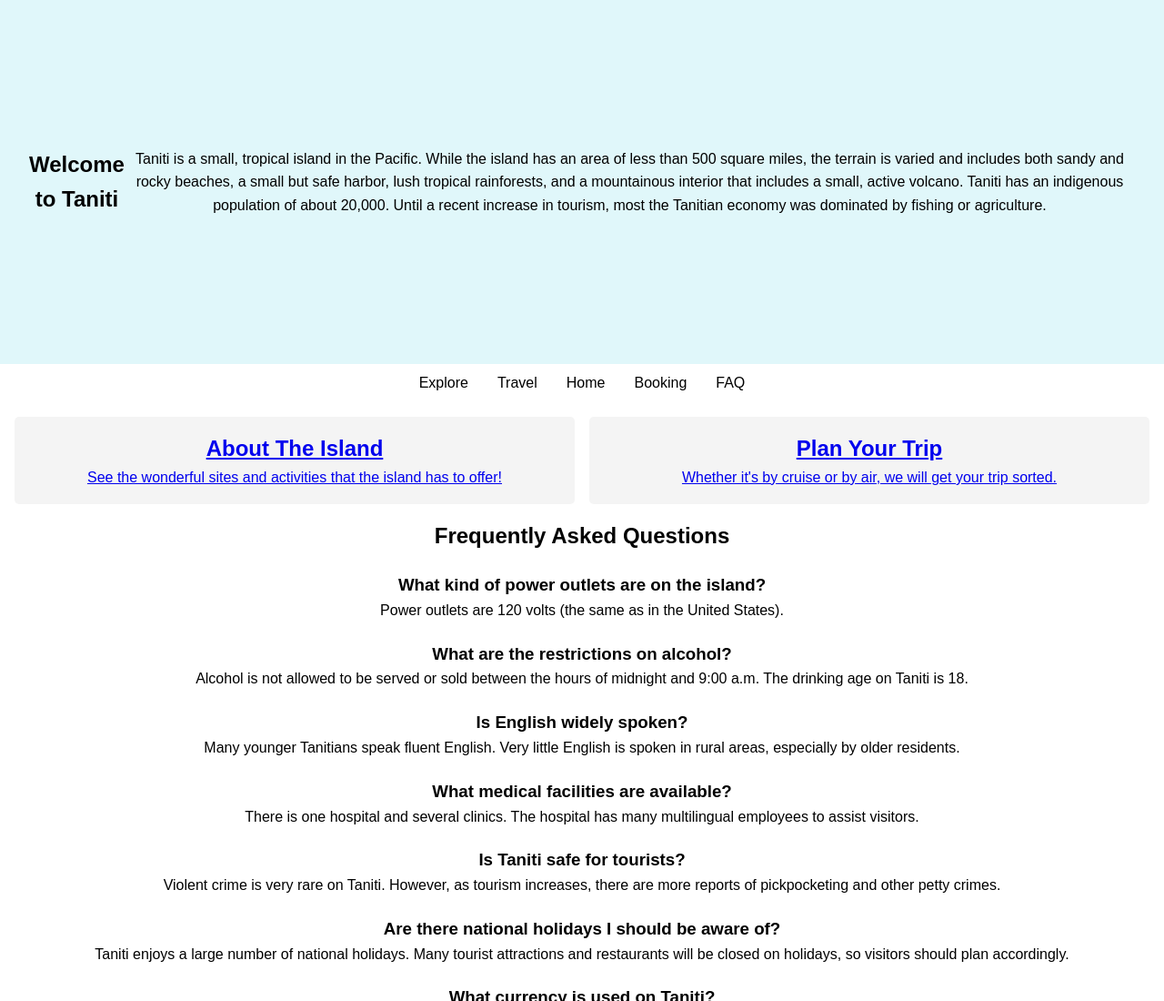
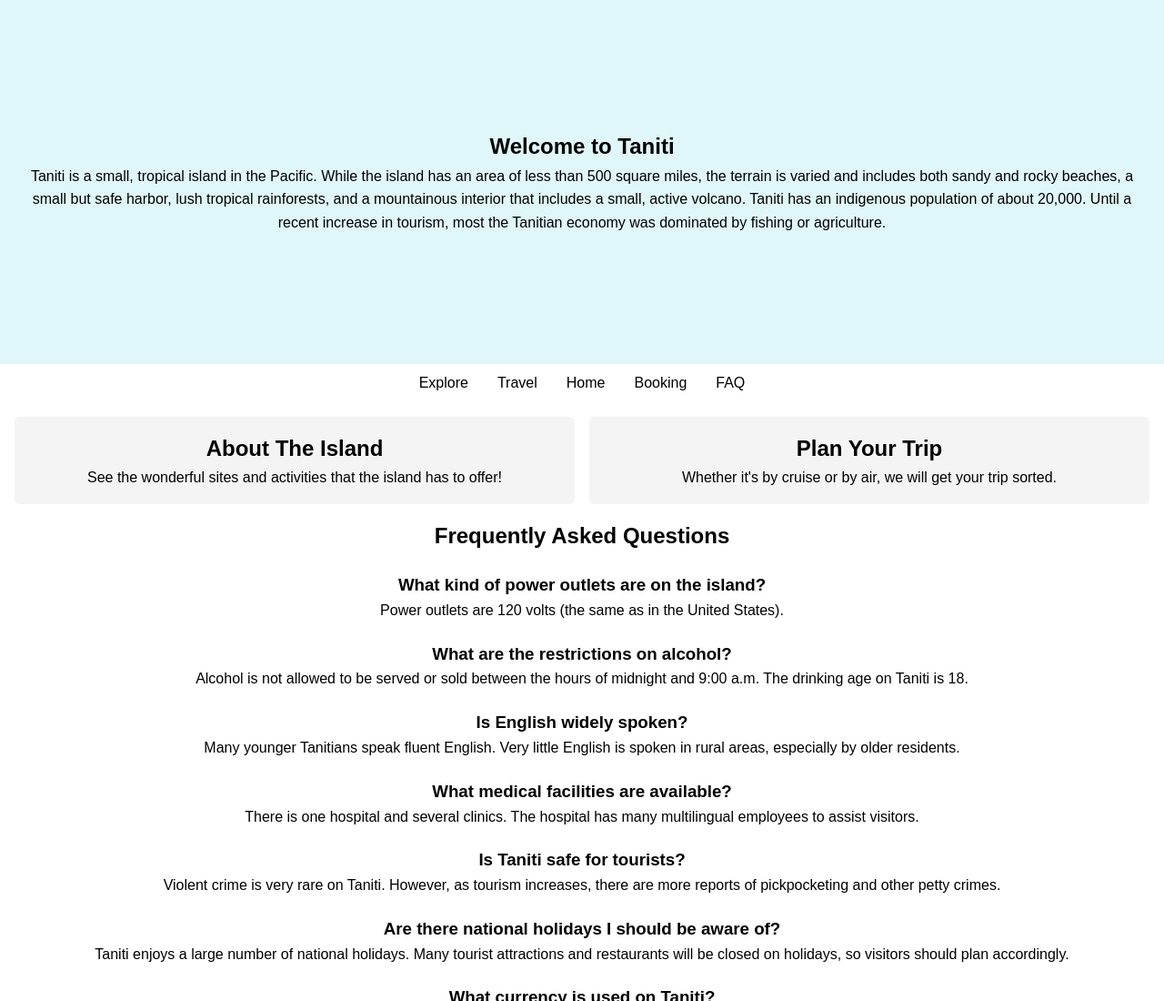
Before and after one commit to LordRevy/LordRevy.github.io, a plain HTML site: page index.html in a window 1280 px wide. Shown: the top 1100 px of the page at 91% size. Drawn offline with Linux system fonts and the light colour scheme.

Commit message:
Change stylesheet link to index_style.css

```diff
--- a/index.html
+++ b/index.html
@@ -4,7 +4,7 @@
     <meta charset="UTF-8">
     <meta name="viewport" content="width=device-width, initial-scale=1.0">
     <title>Taniti Prototype</title>
-    <link rel="stylesheet" href="style.css">
+    <link rel="stylesheet" href="index_style.css">
   </head>
   <body>
     <section class="hero">
```
